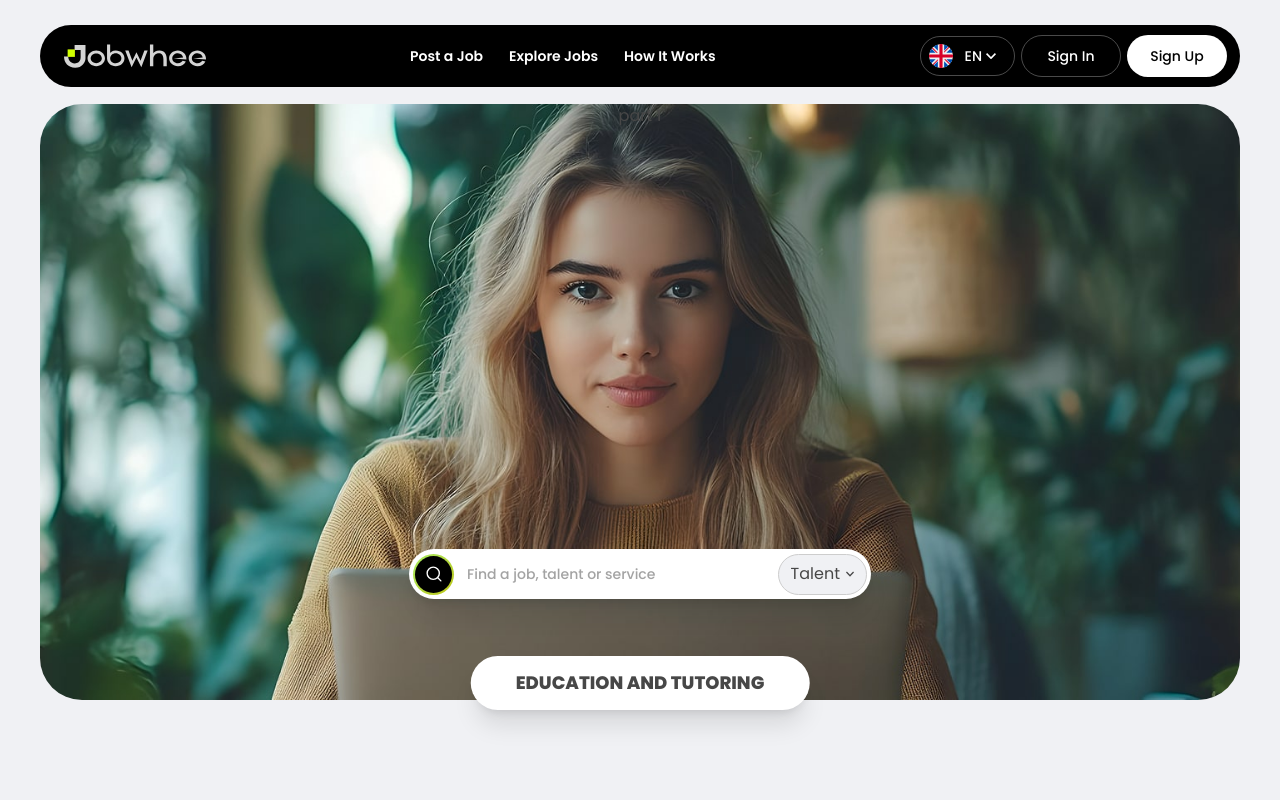
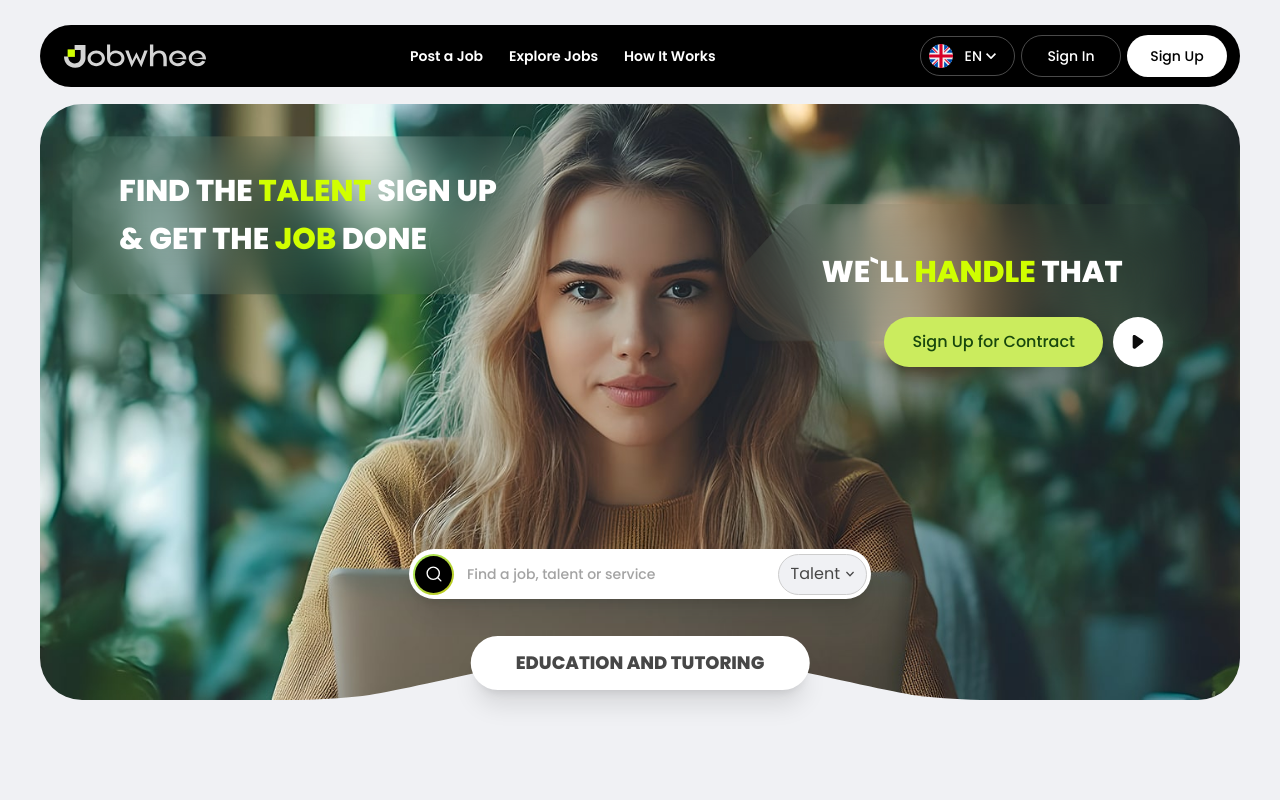
Before and after one commit to slovanky/jobwhee-frontend-task, a Next.js app: page / in a window 1280 px wide. Shown: the top 800 px of the page. Built offline with nearby package versions, Linux system fonts and the light colour scheme.

Commit message:
building hero section part 2

```diff
--- a/src/components/Header/LanguageMenu.tsx
+++ b/src/components/Header/LanguageMenu.tsx
@@ -49,7 +49,7 @@ export default function LanguageMenu() {
             <div className="w-full mt-[9px] bg-black border border-[#949494]/50 rounded-[14px]">
               <ul className="px-2 divide-y divide-[#4A4A4A]">
                 <li>
-                  <button className="py-2 flex items-center gap-x-[9px] text-sm text-white font-medium cursor-pointer">
+                  <button className="py-1.5 flex items-center gap-x-[9px] text-sm text-white font-medium cursor-pointer">
                     <EnFlagIcon className="w-6 h-6 aspect-square bg-white/10 rounded-full" />
                     <span className="text-xs md:text-base">English</span>
                   </button>
--- /dev/null
+++ b/src/components/Hero/Graphics.tsx
@@ -0,0 +1,44 @@
+export function HeroBottomCurve({ className }: { className: string }) {
+  return (
+    <svg width="1040" height="69" viewBox="0 0 1040 69" fill="none" xmlns="http://www.w3.org/2000/svg" className={className}>
+      <path
+        d="M57.7599 68.9408C47.317 69.0264 38.1094 69.0127 30.913 68.9408H57.7599C96.3429 68.6243 151.789 66.9513 184.971 61.8473C227.134 55.3618 312.17 33.98 409.977 16.2463C507.783 -1.48748 524 0.0325528 524 0.0325528V68.9408H57.7599Z"
+        fill="currentColor"
+      />
+      <path
+        d="M983.012 68.9408C993.315 69.0264 1002.4 69.0127 1009.5 68.9408H983.012C944.944 68.6243 890.239 66.9513 857.5 61.8473C815.9 55.3618 732 33.98 635.5 16.2463C539 -1.48748 523 0.0325528 523 0.0325528V68.9408H983.012Z"
+        fill="currentColor"
+      />
+    </svg>
+  );
+}
+
+export function HeroShapeLeft({ className }: { className: string }) {
+  return (
+    <svg width="568" height="191" viewBox="0 0 568 191" fill="none" xmlns="http://www.w3.org/2000/svg" className={className}>
+      <foreignObject x="-80.4" y="-80.4" width="728.3" height="351.8">
+        <div xmlns="http://www.w3.org/1999/xhtml" style={{ backdropFilter: "blur(40.2px)", clipPath: "url(#bgblur_0_2_457_clip_path)", height: "100%", width: "100%" }}></div>
+      </foreignObject>
+      <defs>
+        <clipPath id="bgblur_0_2_457_clip_path" transform="translate(80.4 80.4)">
+          <path d="M0 28C0 12.536 12.536 0 28 0H539.5C554.964 0 567.5 12.536 567.5 28V86.7992C567.5 92.4661 565.781 97.9996 562.569 102.668L510.149 178.869C504.925 186.463 496.298 191 487.081 191H28C12.536 191 0 178.464 0 163V28Z" />
+        </clipPath>
+      </defs>
+    </svg>
+  );
+}
+
+export function HeroShapeRight({ className }: { className: string }) {
+  return (
+    <svg width="497" height="145" viewBox="0 0 497 145" fill="none" xmlns="http://www.w3.org/2000/svg" className={className}>
+      <foreignObject x="-79.9" y="-80.4" width="657.3" height="305.8">
+        <div xmlns="http://www.w3.org/1999/xhtml" style={{ backdropFilter: "blur(40.2px)", clipPath: "url(#bgblur_0_2_440_clip_path)", height: "100%", width: "100%" }}></div>
+      </foreignObject>
+      <defs>
+        <clipPath id="bgblur_0_2_440_clip_path" transform="translate(79.9 80.4)">
+          <path d="M497 117C497 132.464 484.464 145 469 145H28.5C13.036 145 0.5 132.464 0.5 117V83.3061C0.5 76.352 3.08777 69.6467 7.75952 64.4956L57.9189 9.18956C63.2264 3.33754 70.7591 0 78.6594 0H469C484.464 0 497 12.536 497 28V117Z" />
+        </clipPath>
+      </defs>
+    </svg>
+  );
+}
--- a/src/components/Hero/Hero.tsx
+++ b/src/components/Hero/Hero.tsx
@@ -1,22 +1,60 @@
 import Image from "next/image";
 import SearchInput from "./SearchInput";
+import { HeroBottomCurve, HeroShapeLeft, HeroShapeRight } from "./Graphics";
+import { PlayIcon } from "../common/Icons";
 
 export default function Hero() {
   return (
     <section>
       <div className="wrapper">
         <div className="relative">
-          <div className="relative pb-2 sm:pb-2.5">
-            <div className="w-full h-[285px] sm:h-[387px] md:h-[596px] lg:h-[715px] bg-black/10 rounded-[18px] sm:rounded-[42px] lg:rounded-[50px] overflow-hidden">
+          <div className="relative pb-2 sm:pb-0">
+            <div className="relative w-full h-[285px] sm:h-[387px] md:h-[596px] lg:h-[715px] bg-black/10 rounded-[18px] sm:rounded-[42px] lg:rounded-[50px] overflow-hidden">
               <Image src="/img/hero-slide-1.jpg" width={1796} height={716} className="w-full h-full object-cover object-center" alt="" />
+              <HeroBottomCurve className="absolute -bottom-px left-1/2 translate -translate-x-1/2 w-[70%] h-auto text-[#F0F1F4]" />
             </div>
-            <div className="absolute bottom-0 left-1/2 translate -translate-x-1/2 max-w-full min-w-[207px] py-[11px] sm:py-[13px] lg:py-[17px] sm:px-6 md:px-[45px] lg:px-[40px] flex items-center justify-center bg-white rounded-full shadow-xl">
+
+            <div className="absolute bottom-0 md:bottom-2.5 lg:bottom-[32px] left-1/2 translate -translate-x-1/2 max-w-full min-w-[207px] py-[11px] sm:py-[13px] lg:py-[17px] sm:px-6 md:px-[45px] lg:px-[40px] flex items-center justify-center bg-white rounded-full shadow-xl">
               <span className="text-[12px] sm:text-sm md:text-lg lg:text-xl font-bold sm:font-extrabold uppercase whitespace-nowrap">Education and Tutoring</span>
             </div>
           </div>
 
-          <div className="sm:absolute top-0 left-0 right-0 w-full sm:h-[320px] md:h-[495px] lg:h-[579px] flex flex-col items-center justify-between">
-            <div>part 1</div>
+          <div className="sm:absolute top-0 left-0 right-0 w-full h-auto sm:h-[320px] md:h-[495px] lg:h-[579px] flex flex-col items-center justify-between">
+            <div className="w-full sm:p-[24px] md:p-[32px] lg:p-10 pb-0 flex flex-col sm:flex-row sm:justify-between gap-y-[14px]">
+              <div className="relative sm:w-[299px] md:w-[472px] lg:w-[567px] h-auto">
+                <div className="relative">
+                  <HeroShapeLeft className="w-full h-auto" />
+
+                  <div className="absolute top-0 left-0 w-full h-full flex items-center justify-center">
+                    <h4 className="text-xl md:text-3xl lg:text-[40px] text-white font-extrabold uppercase leading-relaxed">
+                      Find the <span className="text-[#D0FF00]">talent</span> sign up
+                      <br />& get The <span className="text-[#D0FF00]">job</span> done
+                    </h4>
+                  </div>
+                </div>
+              </div>
+
+              <div className="relative sm:w-[299px] md:w-[472px] lg:w-[567px] sm:mt-[82px] md:mt-[68px] lg:mt-[80px]">
+                <div className="relative">
+                  <HeroShapeRight className="w-full h-auto" />
+
+                  <div className="absolute top-0 left-0 w-full h-full flex items-center justify-center">
+                    <h4 className="text-xl md:text-3xl lg:text-[40px] text-white font-extrabold uppercase leading-relaxed">
+                      We`ll <span className="text-[#D0FF00]">handle</span> that
+                    </h4>
+                  </div>
+
+                  <div className="absolute -bottom-[20px] md:-bottom-[25px] right-[45px] h-[40px] md:h-[50px] flex items-center justify-end gap-x-2.5">
+                    <button className="h-[40px] sm:h-[50px] px-7 flex items-center justify-center bg-[#CBEC5E] text-xs md:text-base text-[#18470D] font-medium rounded-full cursor-pointer">
+                      Sign Up for Contract
+                    </button>
+                    <button className="h-[40px] sm:h-[50px] w-[50px] aspect-square shrink-0 flex items-center justify-center bg-white rounded-full cursor-pointer">
+                      <PlayIcon className="w-[14px] md:w-[18px] aspect-square" />
+                    </button>
+                  </div>
+                </div>
+              </div>
+            </div>
             <div className="w-full sm:w-[462px] lg:w-[555px] sm:max-w-[90%]">
               <SearchInput />
             </div>
--- a/src/components/common/Icons.tsx
+++ b/src/components/common/Icons.tsx
@@ -176,3 +176,14 @@ export function ClientIcon({ className }: { className: string }) {
     </svg>
   );
 }
+
+export function PlayIcon({ className }: { className: string }) {
+  return (
+    <svg width="18" height="19" viewBox="0 0 18 19" fill="none" xmlns="http://www.w3.org/2000/svg" className={className}>
+      <path
+        d="M14.3294 9.44473C14.3328 9.70328 14.279 9.95939 14.1719 10.1947C14.0594 10.4437 13.8869 10.6597 13.6694 10.8247L6.4319 16.4572C6.17711 16.6515 5.87326 16.771 5.5544 16.8022H5.3819C5.12119 16.8023 4.86416 16.7406 4.6319 16.6222C4.35006 16.4838 4.11154 16.2708 3.94229 16.0064C3.77303 15.7419 3.67951 15.4361 3.6719 15.1222V4.62223C3.67034 4.31229 3.75612 4.00818 3.9194 3.74473C4.07741 3.48131 4.30374 3.26554 4.57442 3.12029C4.8451 2.97505 5.15003 2.90575 5.4569 2.91973C5.7659 2.93473 6.0659 3.03073 6.3269 3.19723L13.5719 8.02723C13.7924 8.18023 13.9769 8.37973 14.1119 8.61223C14.2544 8.86723 14.3294 9.15298 14.3294 9.44473Z"
+        fill="#0C0C0C"
+      />
+    </svg>
+  );
+}
```
